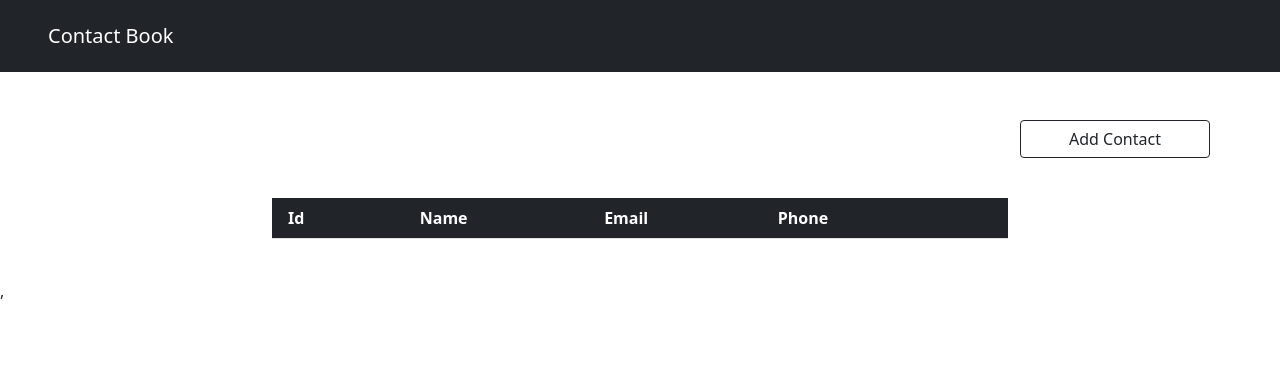
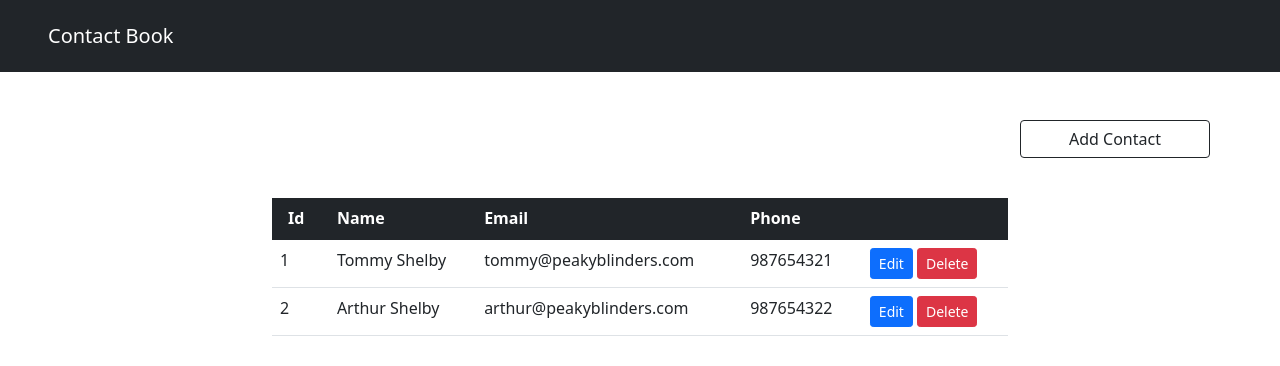
Before and after one commit to thiagocabralcorreia/contact-book, a React (Create React App) app: page / in a window 1280 px wide. Shown: the top 366 px of the page. Built offline with nearby package versions, Linux system fonts and the light colour scheme.

Commit message:
feature: add contact data to Home page

```diff
--- a/src/pages/Home.js
+++ b/src/pages/Home.js
@@ -1,12 +1,15 @@
 import React from 'react';
+import { useSelector } from 'react-redux';
 import { Link } from 'react-router-dom';
 
 const Home = () => {
+  const contacts = useSelector((state) => state);
+
   return (
     <div className='container'>
       <div className='row d-flex flex-column'>
         <Link to='/add' className='btn btn-outline-dark mt-5 mb-3 ml-auto col-2'
-          style={ { alignSelf: 'flex-end' } } // if ml-auto is not working
+          style={{ alignSelf: 'flex-end' }} // if ml-auto is not working
         >
           Add Contact
         </Link>
@@ -21,6 +24,36 @@ const Home = () => {
                 <th scope='col'></th>
               </tr>
             </thead>
+            <tbody>
+              {contacts.length > 0 ? (
+                contacts.map((contact, id) => (
+                  <tr key={id}>
+                    <td>{id + 1}</td>
+                    <td>{contact.name}</td>
+                    <td>{contact.email}</td>
+                    <td>{contact.phone}</td>
+                    <td>
+                      <Link
+                        to={`/edit/${contact.id}`}
+                        className='btn btn-sm btn-primary mx-1'
+                      >
+                        Edit
+                      </Link>
+                      <button
+                        type='button'
+                        className='btn btn-sm btn-danger'
+                      >
+                        Delete
+                      </button>
+                    </td>
+                  </tr>
+                ))
+              ) : (
+                <tr>
+                  <th>No contacts found</th>
+                </tr>
+              )}
+            </tbody>
           </table>
         </div>
       </div>
```
